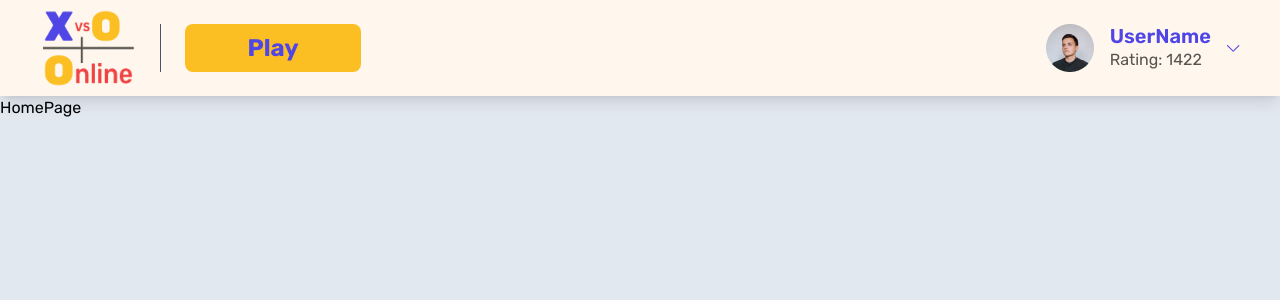
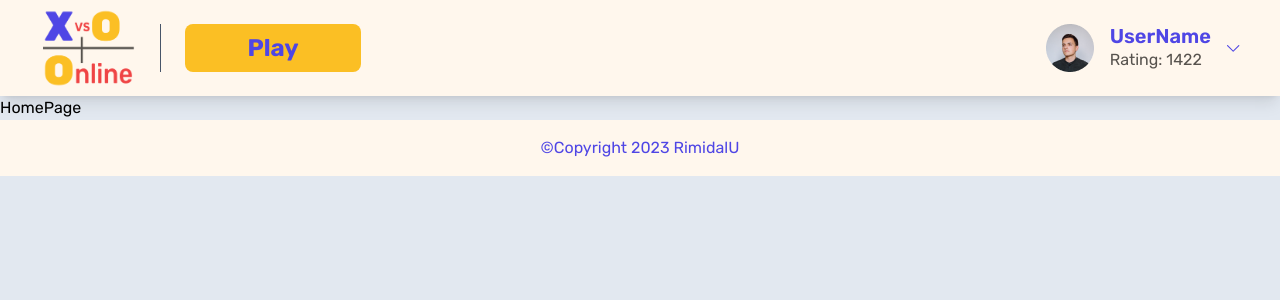
Before and after one commit to RimidalU/tic-tac-toe-online, a Next.js app: page / in a window 1280 px wide. Shown: the top 300 px of the page. Built offline with nearby package versions, Linux system fonts and the light colour scheme.

Commit message:
feat: implement footer

```diff
--- /dev/null
+++ b/components/footer/Footer.tsx
@@ -0,0 +1,12 @@
+import Link from "next/link";
+
+export function Footer() {
+  return (
+    <footer className="h-14 mx-auto flex items-center justify-center gap-4 text-indigo-600 hover:text-indigo-500 bg-orange-50">
+      <Link href="https://github.com/RimidalU" target="_blank">
+        <span>&copy;Copyright 2023 </span>
+        RimidalU
+      </Link>
+    </footer>
+  );
+}
--- /dev/null
+++ b/components/footer/index.ts
@@ -0,0 +1 @@
+export { Footer } from "./Footer";
--- a/pages/index.tsx
+++ b/pages/index.tsx
@@ -1,3 +1,4 @@
+import { Footer } from "../components/footer";
 import { Header } from "../components/header";
 
 function HomePage() {
@@ -5,6 +6,7 @@ function HomePage() {
     <div className=" bg-slate-200 min-h-screen">
       <Header />
       HomePage
+      <Footer />
     </div>
   );
 }
```
